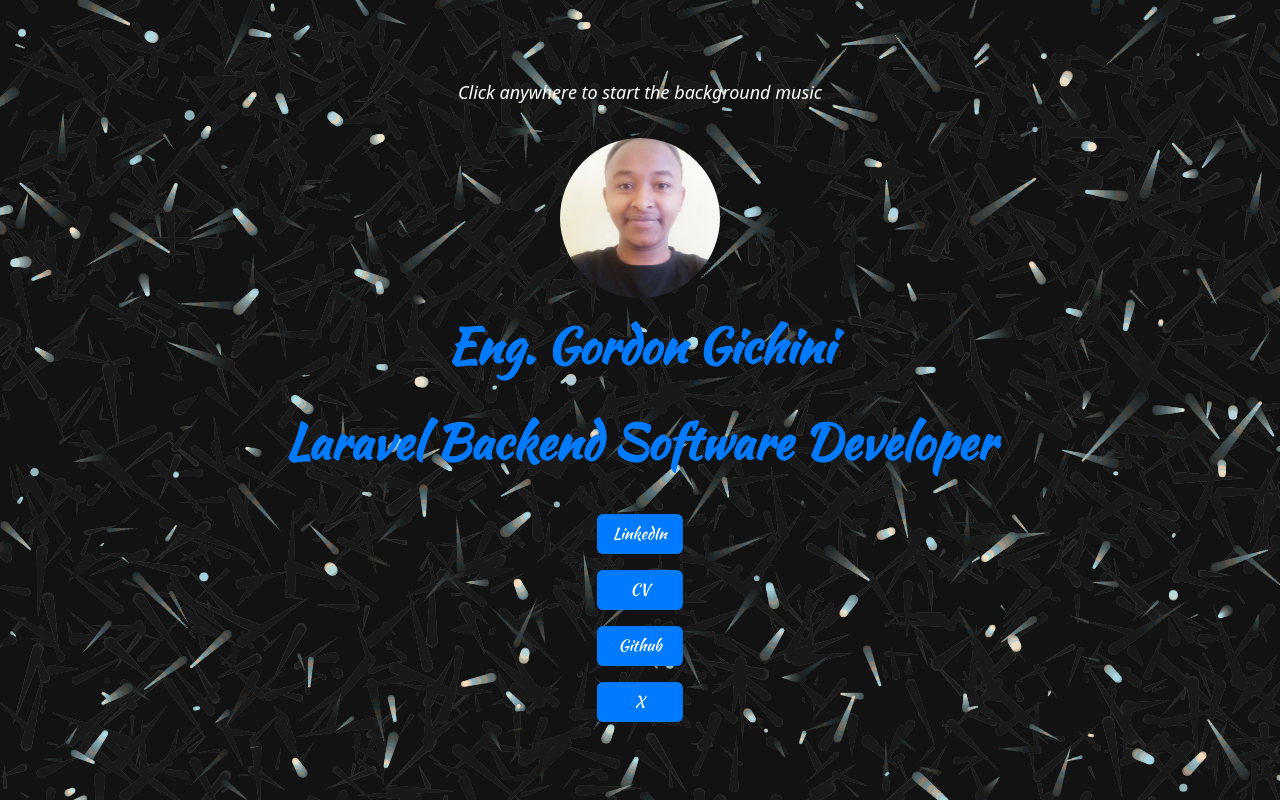
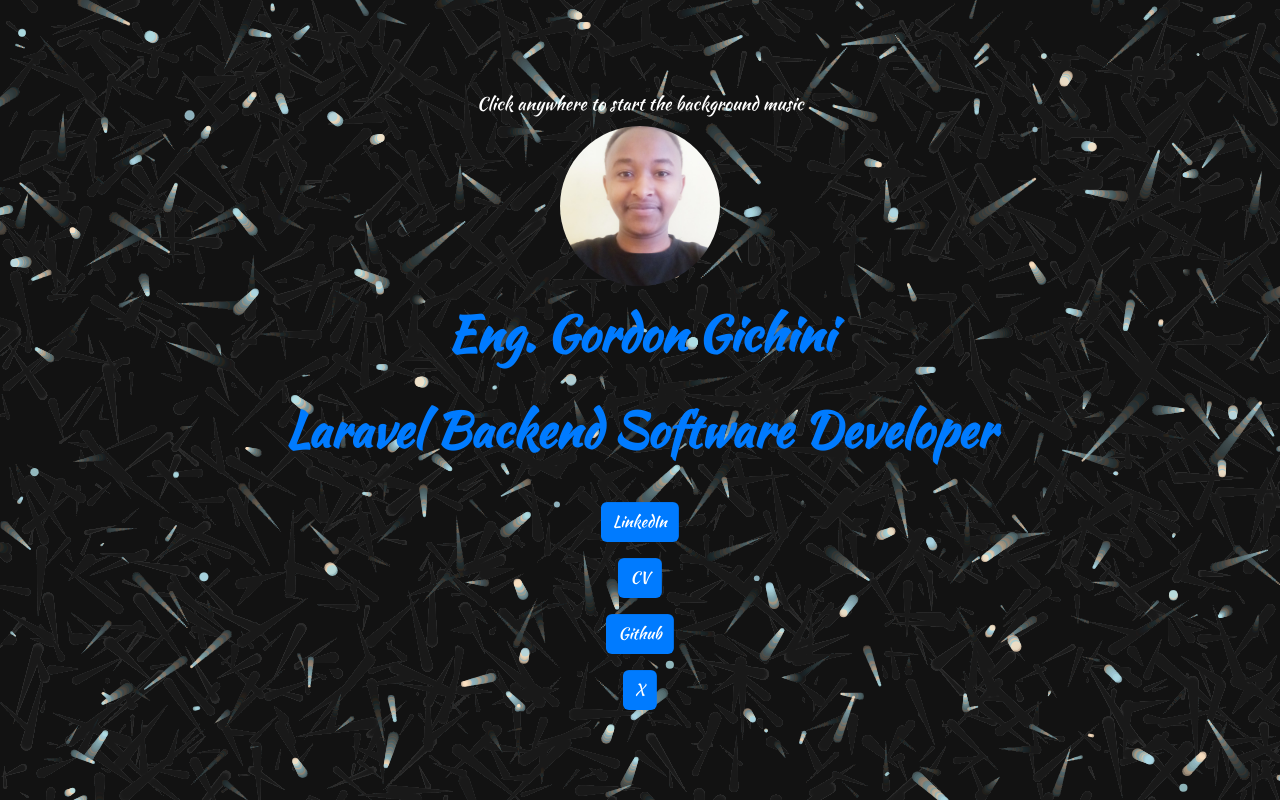
Before and after one commit to GordonGichini/vigilant-eureka, a React (Vite) app: page / in a window 1280 px wide. Built offline with nearby package versions, Linux system fonts and the light colour scheme.

Commit message:
buttons done

```diff
--- a/src/components/Button.jsx
+++ b/src/components/Button.jsx
@@ -4,7 +4,7 @@ import React from 'react'
   return (
     <a
       href={href}
-      className="inline-flex items-center justify-center gap-2 px-4 py-2 bg-primary text-white font-kaushan rounded-md hover:bg-blue-700 hover:animate-none transition-all duration-300 animate-danceUpSideways"
+      className="inline-flex w-fit items-center justify-center gap-2 px-3 py-2 bg-primary text-white font-kaushan rounded-md hover:bg-blue-700 hover:animate-none transition-all duration-300 animate-danceUpSideways"
       target="_blank"
       rel="noopener noreferrer"
     >
--- a/src/components/Portfolio.jsx
+++ b/src/components/Portfolio.jsx
@@ -35,7 +35,7 @@ const Portfolio = () => {
     <div className="relative min-h-screen bg-background text-white" onClick={toggleMusic}>
         <ParticleBg />
         <div className="relative z-10 flex flex-col items-center justify-center min-h-screen p-4 text-center">
-            <p className="text-lg mb-8 italic">
+            <p className="text-lg mb-2 mt--2 font-kaushan">
                 Click anywhere to {isPlaying ? 'stop' : 'start'} the background music
             </p>
             <div className="w-32 h-32 md:w-40 md:h-40 rounded-full overflow-hidden mb-6">
@@ -52,7 +52,7 @@ const Portfolio = () => {
                 Laravel Backend Software Developer
             </h2>
 
-            <div className="flex flex-col gap-4">
+            <div className="flex flex-col items-center justify-center gap-4">
                 <Button href="https://www.linkedin.com/in/gordon-gichini/">LinkedIn</Button>
                 <Button href="/resume.pdf">CV</Button>
                 <Button href="https://github.com/GordonGichini">Github</Button>
```
